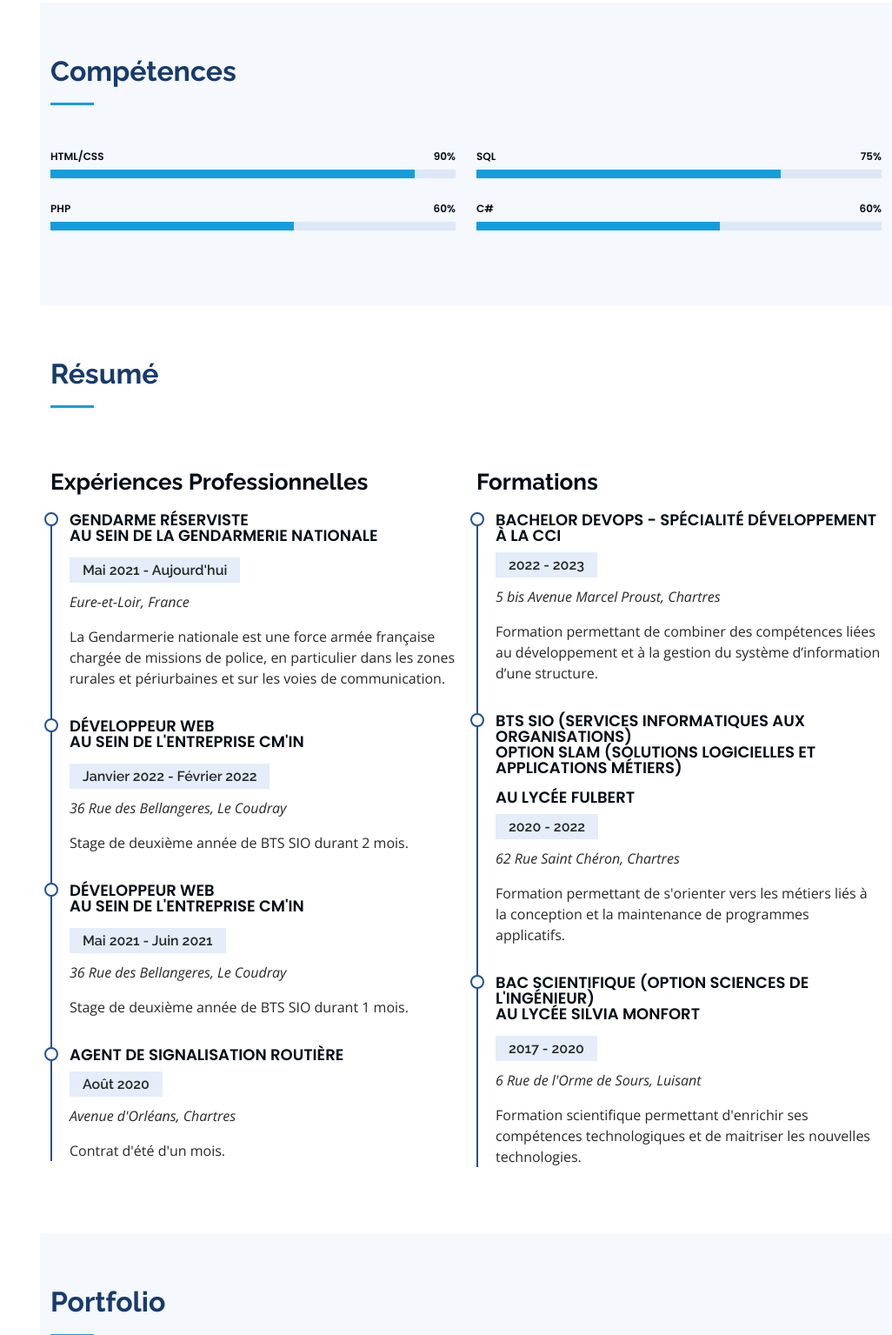
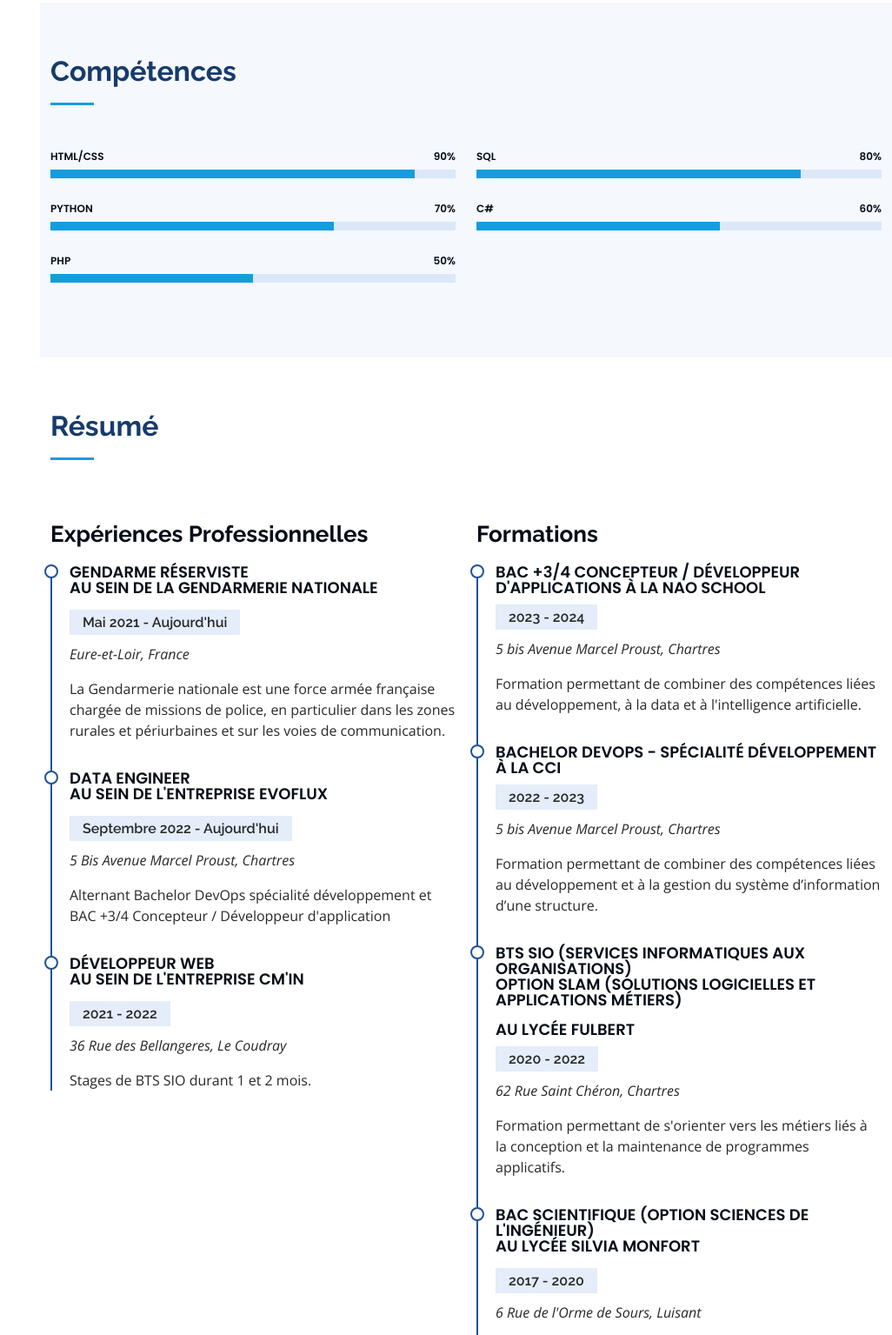
Before and after one commit to RedOren28/PortFolio, a plain HTML site: page index.html in a window 1280 px wide. Shown: the part 1573-3108 px from the top of the page at 87% size, without its empty margins (254-1280 px from the left). Drawn offline with nearby package versions, Linux system fonts and the light colour scheme.

Commit message:
Update index.html

```diff
--- a/index.html
+++ b/index.html
@@ -61,7 +61,7 @@
 
         <div class="section-title">
           <h2>À Propos</h2>
-          <p>Bonjour, Je m'appelle Clément Chevrier. </br><br/>Je suis passionné et j'ai des compétences en développement Web Full Stack.</p>
+          <p>Bonjour, Je m'appelle Clément Chevrier. </br><br/>Je suis passionné et j'ai des compétences en développement Web Full Stack, ainsi que dans la Data et l'IA.</p>
         </div>
         <div class="row">
           <div class="col-lg-4" data-aos="fade-right">
@@ -69,16 +69,16 @@
           </div>
           <div class="col-lg-8 pt-4 pt-lg-0 content" data-aos="fade-left">
             <br/>
-            <h3>Étudiant en Informatique (Développement Web)</h3>
+            <h3>Étudiant en Informatique</h3>
             <div class="row">
               <div class="col-lg-6">
                 <ul>
                   <br/>
-                  <li><i class="bi bi-chevron-right"></i> <strong>Date de Naissance:</strong> <span>28 Mai 2002 (20 ans)</span></li>
+                  <li><i class="bi bi-chevron-right"></i> <strong>Date de Naissance:</strong> <span>28 Mai 2002 (21 ans)</span></li>
                   <br/>
                   <li><i class="bi bi-chevron-right"></i> <strong>Téléphone:</strong> <span>06 83 02 67 77</span></li>
                   <br/>
-                  <li><i class="bi bi-chevron-right"></i> <strong>Permis:</strong> <span>A1 + B (Véhicule Personnel)</span></li>
+                  <li><i class="bi bi-chevron-right"></i> <strong>Permis:</strong> <span>A2 + B (Véhicule Personnel)</span></li>
                   <br/>
                   <li><i class="bi bi-chevron-right"></i> <strong>Email:</strong> <span>clem.chevrier428@gmail.com</span></li>
                   <li><i class="bi bi-chevron-right"></i> <strong>Adresse:</strong> <span><br/>42 Avenue Maurice Maunoury, <br/>28600 LUISANT, FRANCE</span></li>
@@ -104,17 +104,23 @@
               </div>
             </div>
             <div class="progress">
-              <span class="skill">PHP <i class="val">60%</i></span>
+              <span class="skill">Python <i class="val">70%</i></span>
               <div class="progress-bar-wrap">
-                <div class="progress-bar" role="progressbar" aria-valuenow="60" aria-valuemin="0" aria-valuemax="100"></div>
+                <div class="progress-bar" role="progressbar" aria-valuenow="70" aria-valuemin="0" aria-valuemax="100"></div>
+              </div>
+            </div>
+            <div class="progress">
+              <span class="skill">PHP <i class="val">50%</i></span>
+              <div class="progress-bar-wrap">
+                <div class="progress-bar" role="progressbar" aria-valuenow="50" aria-valuemin="0" aria-valuemax="100"></div>
               </div>
             </div>
           </div>
           <div class="col-lg-6" data-aos="fade-up" data-aos-delay="100">
           <div class="progress">
-            <span class="skill">SQL <i class="val">75%</i></span>
+            <span class="skill">SQL <i class="val">80%</i></span>
             <div class="progress-bar-wrap">
-              <div class="progress-bar" role="progressbar" aria-valuenow="75" aria-valuemin="0" aria-valuemax="100"></div>
+              <div class="progress-bar" role="progressbar" aria-valuenow="80" aria-valuemin="0" aria-valuemax="100"></div>
             </div>
           </div>
             <div class="progress">
@@ -143,26 +149,26 @@
               <p>La Gendarmerie nationale est une force armée française chargée de missions de police, en particulier dans les zones rurales et périurbaines et sur les voies de communication.</p>
             </div>
             <div class="resume-item">
-              <h4>Développeur Web <p>au sein de l'entreprise CM'IN</p></h4>
-              <h5>Janvier 2022 - Février 2022</h5>
-              <p><em>36 Rue des Bellangeres, Le Coudray</em></p>
-              <p>Stage de deuxième année de BTS SIO durant 2 mois.</p>
+              <h4>Data Engineer <p>au sein de l'entreprise EvoFlux</p></h4>
+              <h5>Septembre 2022 - Aujourd'hui</h5>
+              <p><em>5 Bis Avenue Marcel Proust, Chartres</em></p>
+              <p>Alternant Bachelor DevOps spécialité développement et BAC +3/4 Concepteur / Développeur d'application</p>
             </div>
             <div class="resume-item">
               <h4>Développeur Web <p>au sein de l'entreprise CM'IN</p></h4>
-              <h5>Mai 2021 - Juin 2021</h5>
+              <h5>2021 - 2022</h5>
               <p><em>36 Rue des Bellangeres, Le Coudray</em></p>
-              <p>Stage de deuxième année de BTS SIO durant 1 mois.</p>
-            </div>
-            <div class="resume-item">
-              <h4>Agent de Signalisation Routière</h4>
-              <h5>Août 2020</h5>
-              <p><em>Avenue d'Orléans, Chartres</em></p>
-              <p>Contrat d'été d'un mois.</p>
+              <p>Stages de BTS SIO durant 1 et 2 mois.</p>
             </div>
           </div>
           <div class="col-lg-6" data-aos="fade-up" data-aos-delay="100">
             <h3 class="resume-title">Formations</h3>
+            <div class="resume-item">
+              <h4>Bac +3/4 Concepteur / Développeur d'applications à la NAO SCHOOL</h4>
+              <h5>2023 - 2024</h5>
+              <p><em>5 bis Avenue Marcel Proust, Chartres</em></p>
+              <p>Formation permettant de combiner des compétences liées au développement, à la data et à l'intelligence artificielle.</p>
+            </div>
             <div class="resume-item">
               <h4>Bachelor DevOps - spécialité développement à la CCI</h4>
               <h5>2022 - 2023</h5>
```
